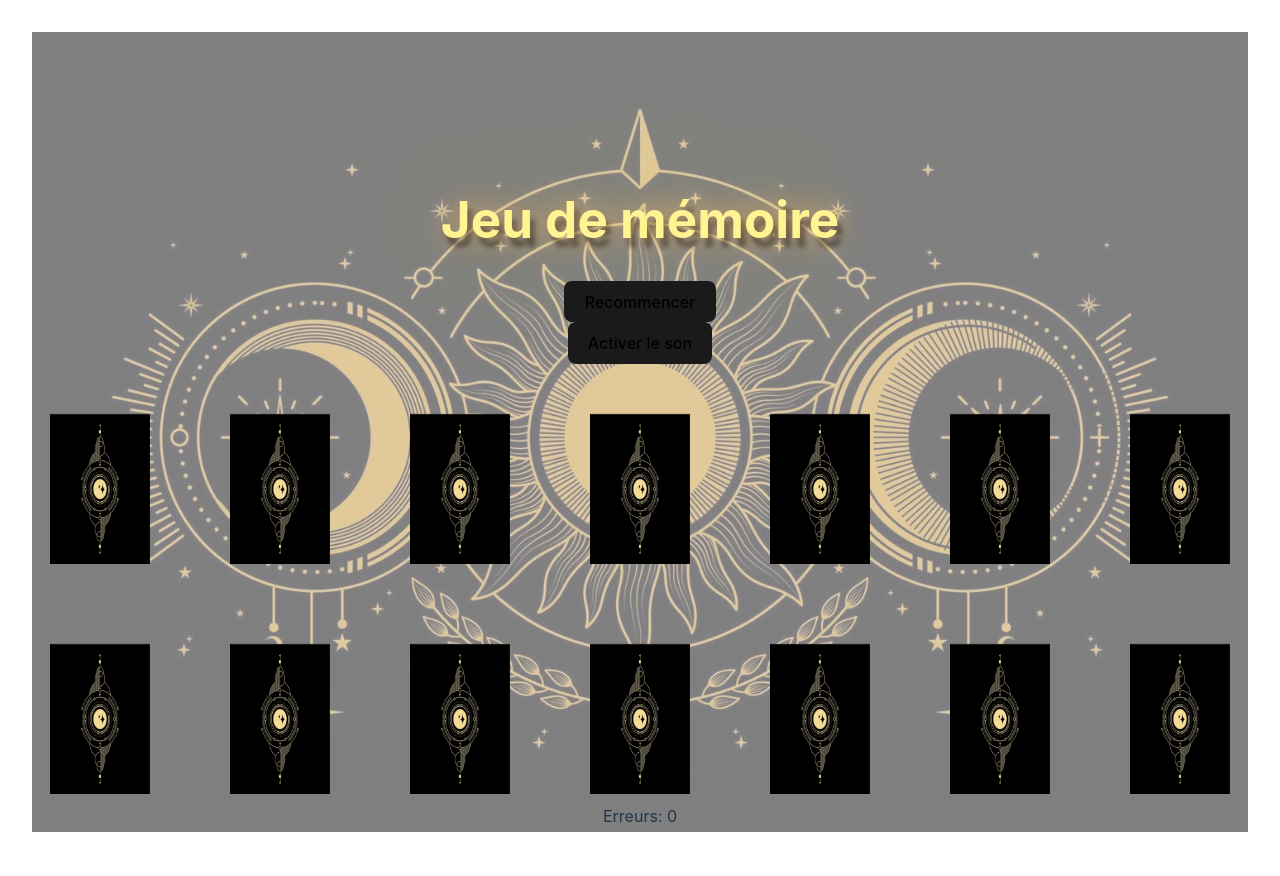
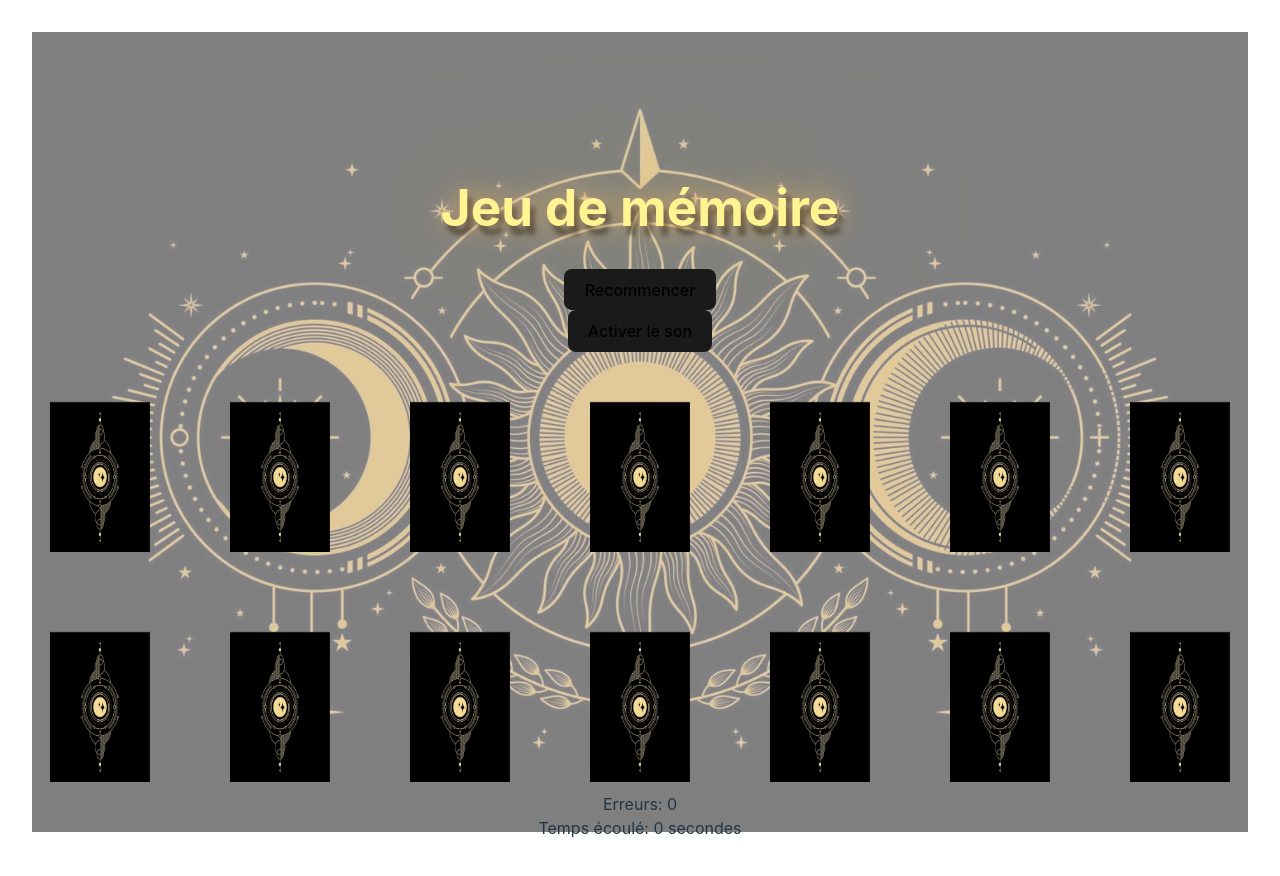
Before and after one commit to anthony-raoux/Memory, a React (Vite) app: page / in a window 1280 px wide. Shown: the top 876 px of the page. Built offline with nearby package versions, Linux system fonts and the light colour scheme.

Commit message:
ajout d'un timer et d'un tableau des score en local storage qui enregistre le pseudo, et le record en nombre de faute et timer

```diff
--- a/src/App.css
+++ b/src/App.css
@@ -50,7 +50,8 @@
   margin-bottom: 20px; /* Ajoute de l'espace en bas du header */
   position: relative; /* Ensure the header stays above the background */
   z-index: 1;
-}
+  }
+
 
 .read-the-docs {
   color: #888;
--- a/src/App.jsx
+++ b/src/App.jsx
@@ -6,7 +6,6 @@ import { shuffleArray } from './utils/shuffleArray'; // Importez la fonction shu
 import { cardData } from './data/cardData'; // Importez les données de vos cartes
 import './App.css'; // Importez le fichier CSS pour l'application
 import Sounds from './components/sons';
-
 
 const App = () => {
   const initialCards = shuffleArray([...cardData, ...cardData]).map((card) => ({
@@ -20,6 +19,22 @@ const App = () => {
   const [matchedCount, setMatchedCount] = useState(0);
   const [tries, setTries] = useState(0);
   const [gameOver, setGameOver] = useState(false);
+  const [seconds, setSeconds] = useState(0);
+  const [isActive, setIsActive] = useState(false);
+  const [username, setUsername] = useState('');
+  const [scoreSubmitted, setScoreSubmitted] = useState(false);
+
+  useEffect(() => {
+    let interval = null;
+    if (isActive && !gameOver) {
+      interval = setInterval(() => {
+        setSeconds((seconds) => seconds + 1);
+      }, 1000);
+    } else if ((!isActive || gameOver) && seconds !== 0) {
+      clearInterval(interval);
+    }
+    return () => clearInterval(interval);
+  }, [isActive, seconds, gameOver]);
 
   useEffect(() => {
     if (flippedCount === 2) {
@@ -42,7 +57,6 @@ const App = () => {
             );
             setCards(newCards);
             setTries(tries + 1);
-            // Vérifiez si le nombre d'essais dépasse 10
             if (tries + 1 >= 10) {
               setGameOver(true);
             }
@@ -64,6 +78,7 @@ const App = () => {
       newCards[index].flipped = true;
       setCards(newCards);
       setFlippedCount(flippedCount + 1);
+      setIsActive(true);
     }
   };
 
@@ -78,14 +93,44 @@ const App = () => {
     setMatchedCount(0);
     setTries(0);
     setGameOver(false);
+    setSeconds(0);
+    setIsActive(false);
+    setUsername('');
+    setScoreSubmitted(false);
+  };
+
+  const handleSubmitScore = () => {
+    setScoreSubmitted(true);
+    // Enregistrez le score avec le nom d'utilisateur dans le stockage local
+    const score = {
+      Pseudo: username,
+      Temps: seconds,
+      Erreurs: tries
+    };
+    const scores = JSON.parse(localStorage.getItem('scores')) || [];
+    scores.push(score);
+    localStorage.setItem('scores', JSON.stringify(scores));
   };
 
   return (
     <div className="container">
       <div className="header">
         <Title text="Jeu de mémoire" />
+        {gameOver && !scoreSubmitted && (
+          <div>
+            <input
+              type="text"
+              placeholder="Entrez votre pseudo"
+              value={username}
+              onChange={(e) => setUsername(e.target.value)}
+            />
+            <Button text="Soumettre le score" onClick={handleSubmitScore} />
+          </div>
+        )}
+        <div className="buttons">
           <Button text="Recommencer" onClick={restartGame} />
           <Sounds />
+        </div>
       </div>
       <div className="cards">
         {cards.map((card, index) => (
@@ -103,8 +148,8 @@ const App = () => {
       ) : gameOver && tries >= 10 ? (
         <div>Défaite! 😔</div>
       ) : null}
-
       <div>Erreurs: {tries}</div>
+      <div>Temps écoulé: {seconds} secondes</div>
     </div>
   );
 };
```
Lines whose indentation alone changed are shown as unchanged.
